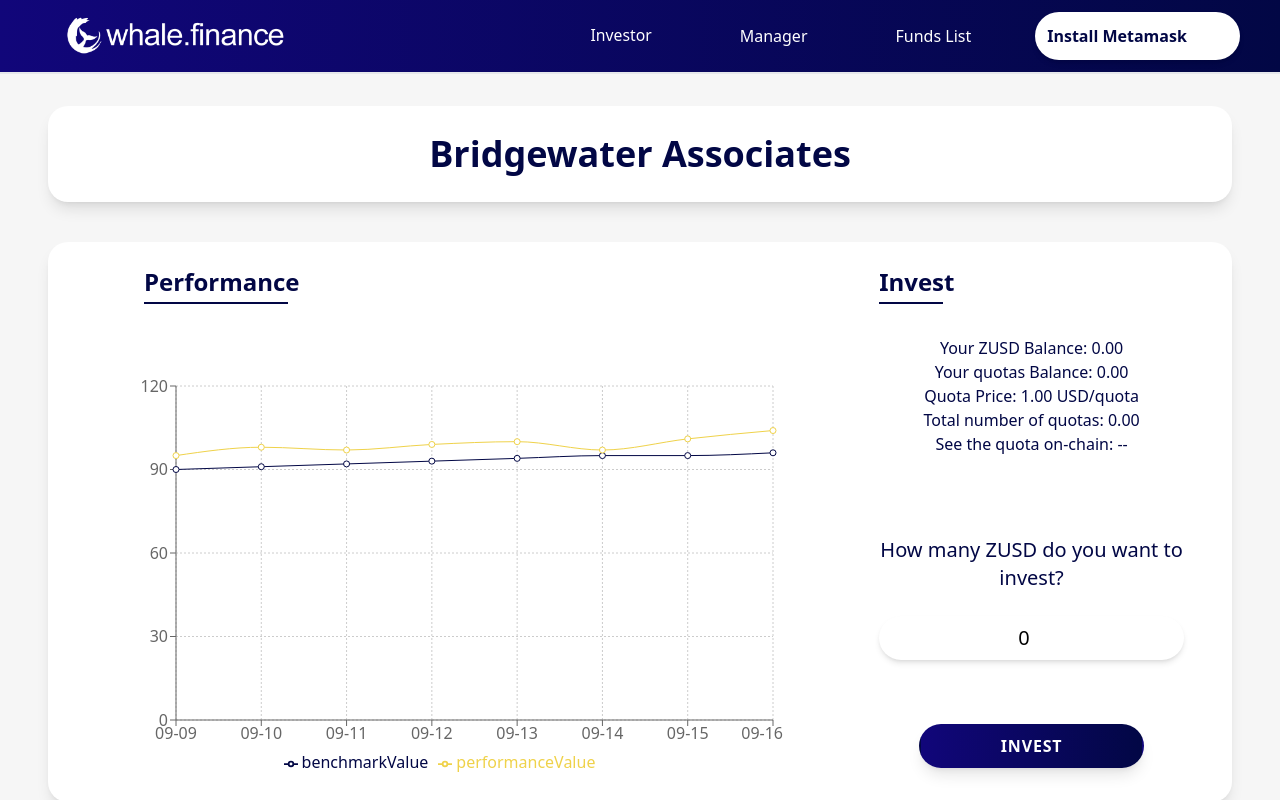
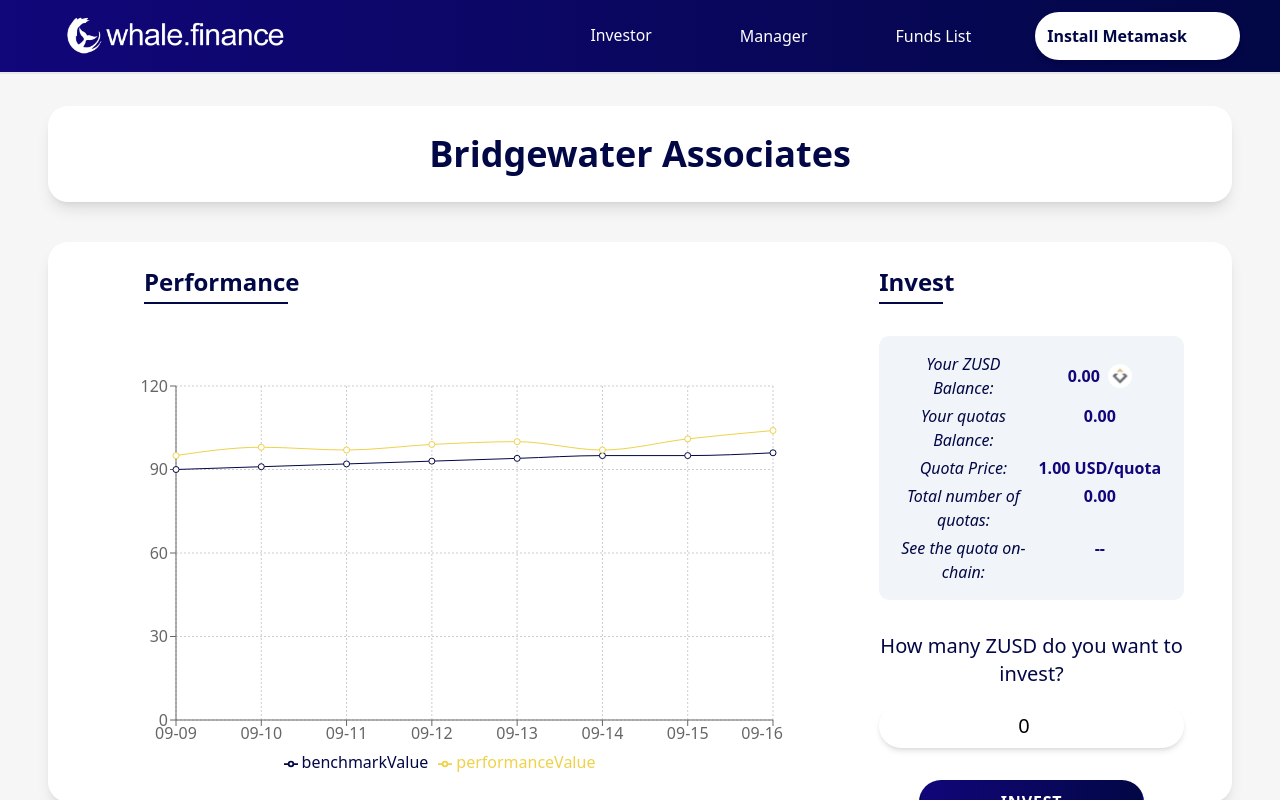
Before and after one commit to Whale-Finance-Blockchain/whale-finance, a React (Vite) app in the folder frontend/: page /fundslist/1 in a window 1280 px wide. Built offline with nearby package versions, Linux system fonts and the light colour scheme; no server answers.

Commit message:
fundid almost done needs integration with firebase

```diff
--- a/frontend/src/components/FormInvestor/FormInvestor.tsx
+++ b/frontend/src/components/FormInvestor/FormInvestor.tsx
@@ -1,6 +1,6 @@
 export default function FormInvestor(props: any) {
     return (
-        <div className='my-20 mb-12'>
+        <div className='my-8'>
             <div>
                 <div className="mb-4 text-secondary-color">
                     <label className="block font-medium text-xl mb-2" htmlFor="invest">
@@ -13,7 +13,7 @@
                         placeholder='Qty of ZUSD'
                         value={props.invest}
                         onChange={(e) => props.setInvest(e.target.value)}
-                        className="w-full bg-[white] text-center text-xl text-black p-2 mt-4 rounded-full outline-0 shadow-md hover:bg-gray-100 transition duration-600 ease-in-out focus:ring-2 focus:ring-gray-600 focus:ring-opacity-50 focus:outline-none"
+                        className="w-full bg-[white] text-center text-xl text-black p-2 mt-2 rounded-full outline-0 shadow-md hover:bg-gray-100 transition duration-600 ease-in-out focus:ring-2 focus:ring-gray-600 focus:ring-opacity-50 focus:outline-none"
                     />
                 </div>
             </div>
--- a/frontend/src/pages/FundId/FundId.tsx
+++ b/frontend/src/pages/FundId/FundId.tsx
@@ -12,6 +12,7 @@
 import { WhaleFinanceAddress, ZusdAddress, scanUrl } from '../../utils/addresses';
 import { QuotaTokenAbi } from '../../contracts/QuotaToken';
 import { WhaleFinanceAbi } from '../../contracts/WhaleFinance';
+import Zusd from '../../assets/zusd.png';
 
 type DataPoint = {
     date: string;
@@ -256,65 +257,76 @@
         <>
             <div className='w-[100vw] h-screen text-gray-700 bg-[#f6f6f6] overflow-y-auto'>
                 <section className="">
-                    <div className="container mx-auto px-0 text-center py-8 md:px-6 lg:px-6">
+                    <div className="container mx-auto px-0 text-center py-8 lg:px-6">
                         <h2 className="flex justify-center items-center bg-white h-[12vh] mx-6 text-4xl font-bold text-center text-secondary-color shadow-lg rounded-[20px]">
                         {fund.name}
                         </h2>
-                        <div className='flex flex-col md:flex-row lg:flex-row justify-center md:h-[70vh] lg:h-[70vh] my-10 mx-6 mb-12 shadow-lg bg-white text-secondary-color rounded-[20px]'>
-                            <div className='flex-1 md:basis-2/3 lg:basis-2/3 md:mx-2 md:px-10 lg:mx-2 lg:px-10'>
-                                <h1 className='font-bold text-2xl mt-6 mb-1 md:text-left md:ml-12 lg:text-left lg:ml-12'>Performance</h1>
-                                <div className='flex justify-center sm:block sm:justify-start lg:block lg:justify-start'>
-                                    <div className='h-[2px] w-36 mb-8 md:ml-12 lg:ml-12 bg-secondary-color'></div>
+                        <div className='flex flex-col lg:flex-row justify-center lg:h-[70vh] my-10 mx-6 mb-12 shadow-lg bg-white text-secondary-color rounded-[20px]'>
+                            <div className='flex-1 lg:basis-2/3 lg:mx-2 lg:px-10'>
+                                <h1 className='font-bold text-2xl mt-6 mb-1 lg:text-left lg:ml-12'>Performance</h1>
+                                <div className='flex justify-center lg:block lg:justify-start'>
+                                    <div className='h-[2px] w-36 mb-8 lg:ml-12 bg-secondary-color'></div>
                                 </div>
-                                <div className='w-[90%] md:w-[100%] lg:w-[100%] h-[80%] flex items-center justify-center'>
+                                <div className='w-[90%] lg:w-[100%] h-[80%] flex items-center justify-center'>
                                     <LineChartComponent data={data} />
                                 </div>
                             </div>
-                            <div className='flex-1 md:basis-1/3 lg:basis-1/3 mx-2 px-10 '>
-                                <h1 className='font-bold text-2xl mt-6 mb-1 md:text-left lg:text-left'>Invest</h1>
-
-
-                                <div className='flex justify-center sm:block sm:justify-start lg:block lg:justify-start'>
-                                    <div className='h-[2px] w-16 md:mb-8 lg:mb-8 bg-secondary-color'></div>
+                            <div className='flex-1 lg:basis-1/3 mx-2 px-10 '>
+                                <h1 className='font-bold text-2xl mt-6 mb-1 lg:text-left'>Invest</h1>
+                                <div className='flex justify-center lg:block lg:justify-start'>
+                                    <div className='h-[2px] w-16 mb-8 bg-secondary-color'></div>
                                 </div>
-
-                                {/* put some data here */}
-
-                                <div className='flex justify-center sm:block sm:justify-start lg:block lg:justify-start'>
-                                        <h3>Your ZUSD Balance: {Number(zusdBalance).toFixed(2)}</h3>
-                                        <h3>Your quotas Balance: {Number(quotaBalance).toFixed(2)}</h3>
-                                        <h3>Quota Price: {Number(quotaPrice).toFixed(2)} USD/quota</h3>
-                                        <h3>Total number of quotas: {Number(totalQuotas).toFixed(2)}</h3>
-                                        <h3
-                                        onClick={() => window.open(`${scanUrl}/address/${quotaAddress}`)}
-                                        style={{
-                                            cursor: "pointer"
-                                        }}
-                                        >See the quota on-chain: {quotaAddress}</h3>
-
+                                <div className='flex flex-col bg-slate-100 p-4 mb-8 rounded-[10px] space-y-1'>
+                                        <div className='grid grid-cols-2'>
+                                            <h3 className='italic'>Your ZUSD Balance:</h3>
+                                            <div className='flex flex-row items-center justify-center'>
+                                                <p className='font-bold text-blue-color'>{Number(zusdBalance).toFixed(2)}</p>
+                                                <img src={Zusd} alt="zusd" className='w-6 h-6 ml-2' />
+                                            </div>
+                                        </div>
+                                        <div className='grid grid-cols-2'>
+                                            <h3 className='italic'>Your quotas Balance:</h3>
+                                            <p className='font-bold text-blue-color'>{Number(quotaBalance).toFixed(2)}</p>
+                                        </div>
+                                        <div className='grid grid-cols-2'>
+                                            <h3 className='italic'>Quota Price:</h3>
+                                            <p className='font-bold text-blue-color'>{Number(quotaPrice).toFixed(2)} USD/quota</p>
+                                        </div>
+                                        <div className='grid grid-cols-2'>
+                                            <h3 className='italic'>Total number of quotas:</h3>
+                                            <p className='font-bold text-blue-color'>{Number(totalQuotas).toFixed(2)}</p>
+                                        </div>
+                                        <div className='grid grid-cols-2'>
+                                            <h3
+                                            className='italic'
+                                            onClick={() => window.open(`${scanUrl}/address/${quotaAddress}`)}
+                                            style={{
+                                                cursor: "pointer"
+                                            }}
+                                            >See the quota on-chain:</h3>
+                                            <p className='font-bold text-blue-color'>{quotaAddress}</p>
+                                        </div>
                                 </div>
-
-
                                 <FormInvestor
                                     invest={invest}
                                     setInvest={setInvest}
                                 />
                                 <button
-                                className="my-4 bg-gradient-to-r from-blue-color to-secondary-color text-white font-bold rounded-full border-2 border-transparent py-2 px-20 shadow-lg uppercase tracking-wider hover:from-white hover:to-white hover:text-secondary-color hover:border-secondary-color transition duration-1000 ease-in-out" onClick={makeInvestment}
+                                className="mb-4 bg-gradient-to-r from-blue-color to-secondary-color text-white font-bold rounded-full border-2 border-transparent py-2 px-20 shadow-lg uppercase tracking-wider hover:from-white hover:to-white hover:text-secondary-color hover:border-secondary-color transition duration-1000 ease-in-out" onClick={makeInvestment}
                                 >
                                 Invest
                                 </button>
                             </div>
                         </div>
-                        <div className='flex flex-col md:flex-row lg:flex-row justify-center md:h-[70vh] lg:h-[70vh] my-12 mb-24'>
-                            <div className='md:basis-1/2 lg:basis-1/2 mx-6 md:px-10 lg:px-10 h-[70vh] shadow-lg bg-white text-secondary-color rounded-[20px]'>
-                                <h1 className='font-bold text-2xl mt-6 mb-1 mx-10 md:mx-0 lg:mx-0 text-left'>Tokens</h1>
-                                <div className='h-[2px] w-20 mb-8 mx-10 md:mx-0 lg:mx-0 bg-secondary-color'></div>
+                        <div className='flex flex-col lg:flex-row justify-center lg:h-[70vh] my-12 mb-24'>
+                            <div className=' lg:basis-1/2 mx-6 lg:px-10 h-[70vh] shadow-lg bg-white text-secondary-color rounded-[20px]'>
+                                <h1 className='font-bold text-2xl mt-6 mb-1 mx-10 lg:mx-0 text-left'>Tokens</h1>
+                                <div className='h-[2px] w-20 mb-8 mx-10 lg:mx-0 bg-secondary-color'></div>
                                 <div className='w-[100%] h-[80%] flex items-center justify-center'>
                                     <PieChartComponent />
                                 </div>
                             </div>
-                            <div className='mt-12 md:mt-0 lg:mt-0 md:basis-1/2 lg:basis-1/2 mx-6 px-10 h-[70vh] shadow-lg bg-white text-secondary-color rounded-[20px]'>
+                            <div className='mt-12 lg:mt-0 lg:basis-1/2 mx-6 px-10 h-[70vh] shadow-lg bg-white text-secondary-color rounded-[20px]'>
                                 <h1 className='font-bold text-2xl mt-6 mb-1 text-left'>Data</h1>
                                 <div className='h-[2px] w-14 mb-8 bg-secondary-color'></div>
                                 <DataDiv fund={fund}/>
```
Also changed, not shown: frontend/src/assets/zusd.png (added).
